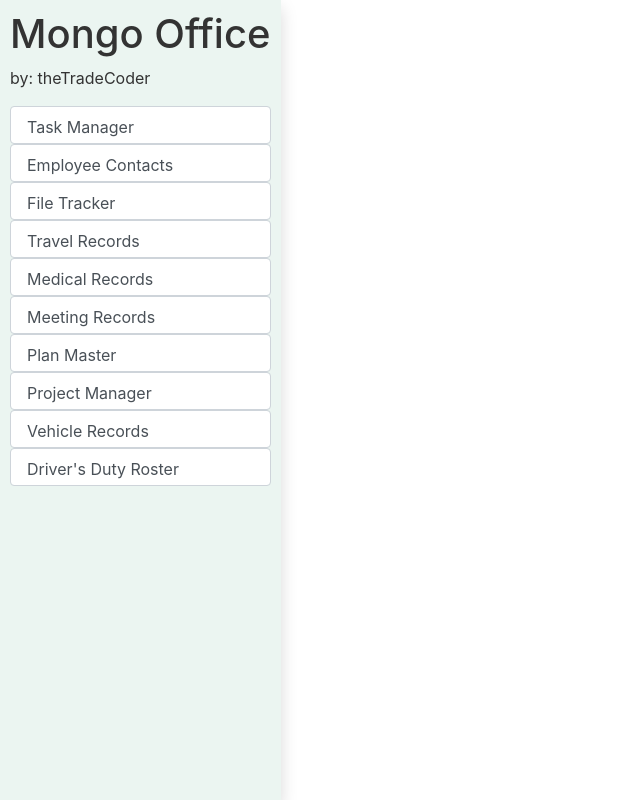
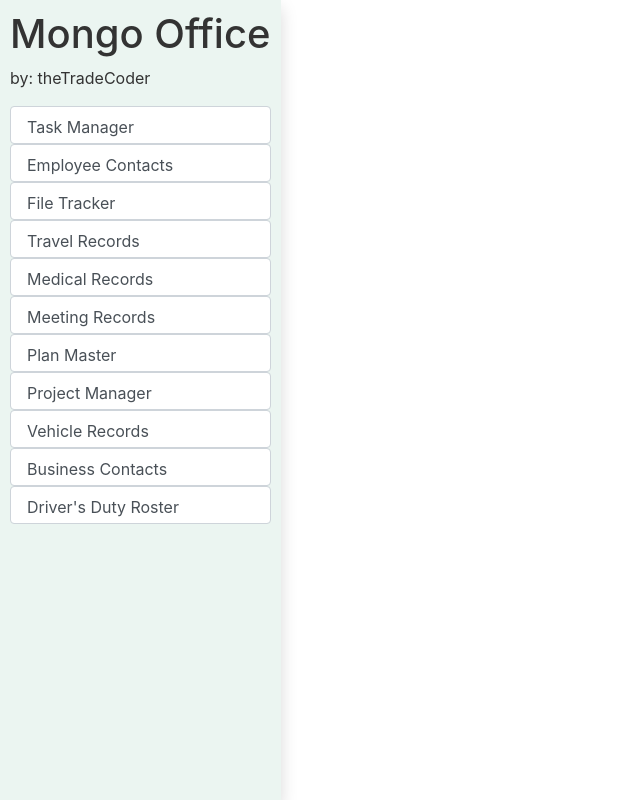
Before and after one commit to mydigita/mongo-office, a React (Create React App) app: page / in a window 1280 px wide. Shown: the whole page, without its empty margins (0-640 px from the left). Built offline with nearby package versions, Linux system fonts and the light colour scheme.

Commit message:
local update

```diff
--- a/src/components/side-nav.component.js
+++ b/src/components/side-nav.component.js
@@ -21,6 +21,7 @@ export default function SideNav(){
                 <a href="/plan-master/" className="form-control nav-link">Plan Master</a>
                 <a href="/project-manager/" className="form-control nav-link">Project Manager</a>
                 <a href="/vehicle-records/" className="form-control nav-link">Vehicle Records</a>
+                <a href="/business-contacts/" className="form-control nav-link">Business Contacts</a>
                 <a href="/driver-duty-roster/" className="form-control nav-link">Driver's Duty Roster</a>
             <div>
 
```
